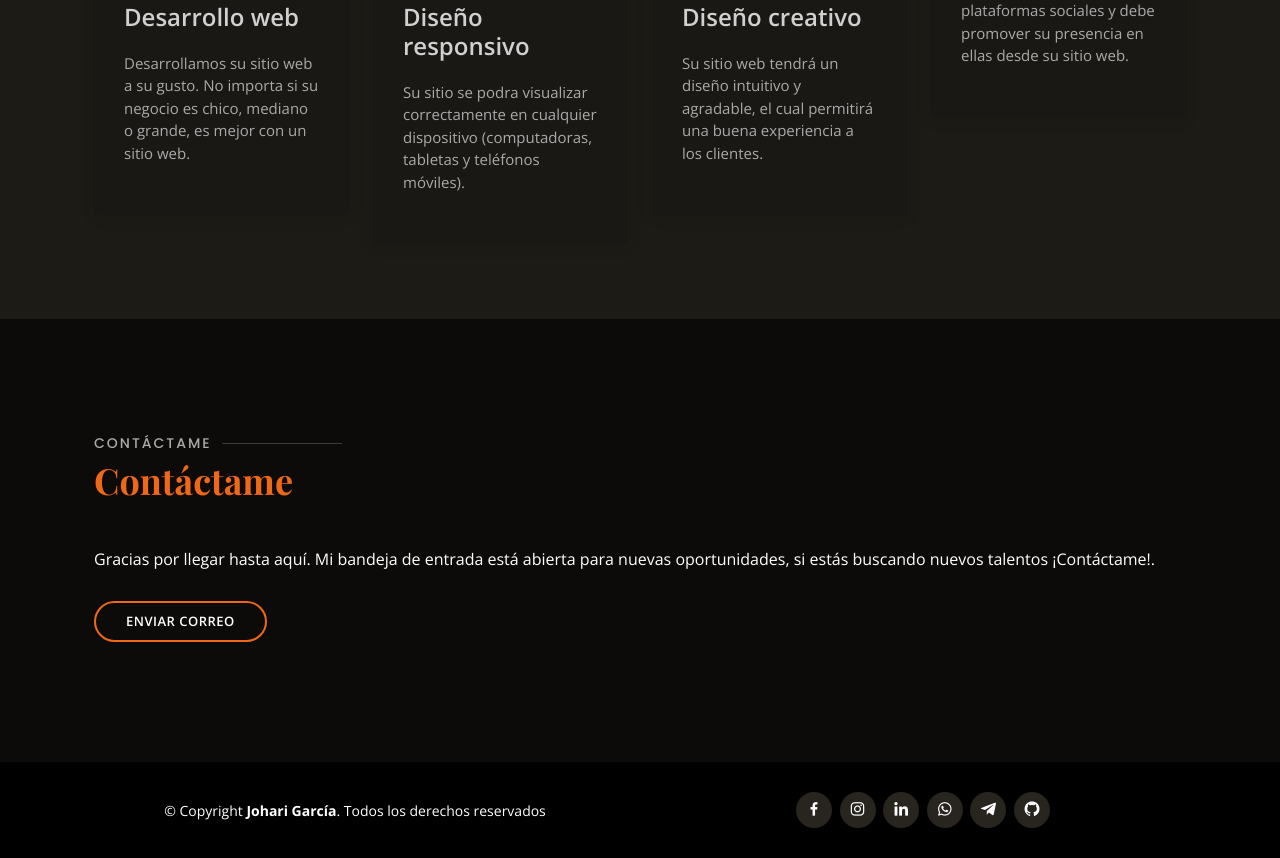
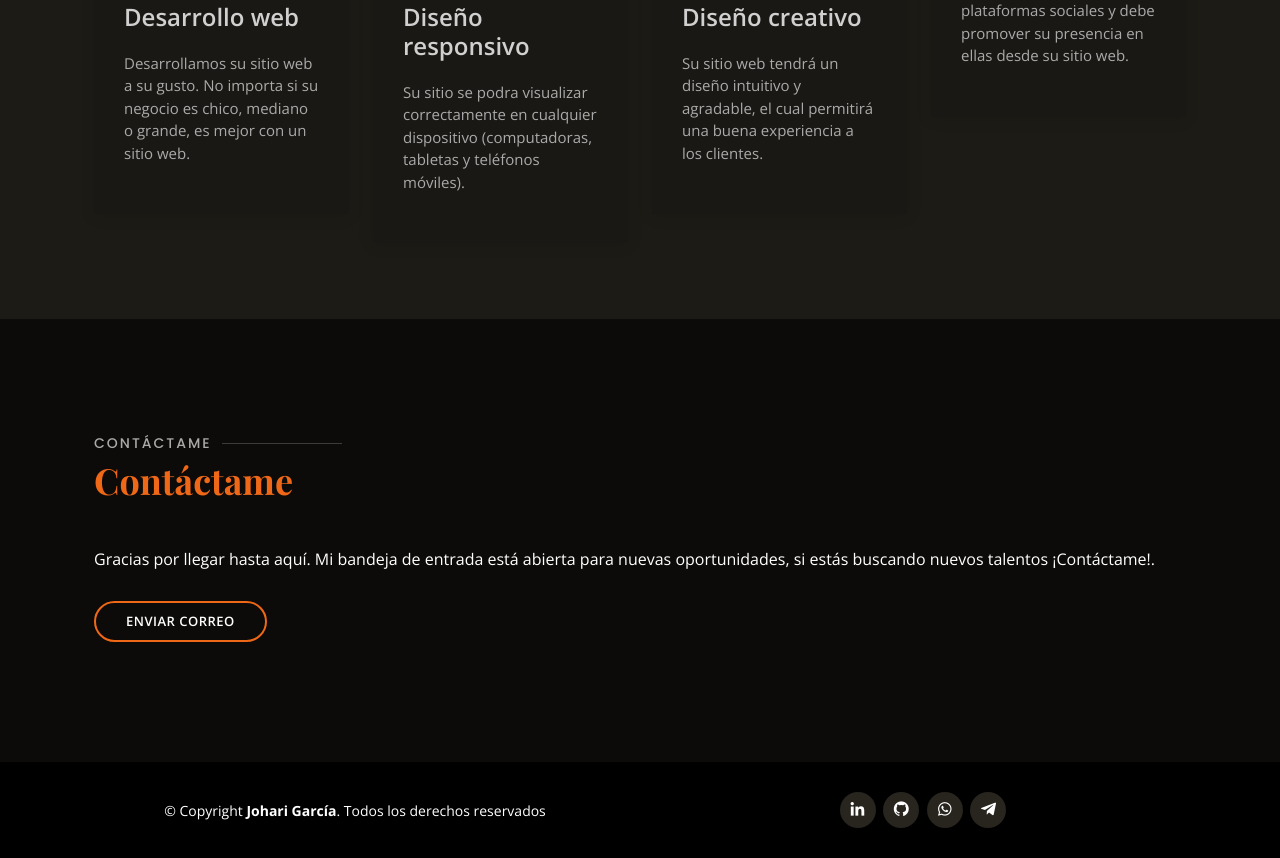
Before and after one commit to Johari-CGarcia/portfolio, a plain HTML site: page index.html in a window 1280 px wide. Shown: the part 3058-3916 px from the top of the page. Drawn offline with nearby package versions, Linux system fonts and the light colour scheme; a web font is replaced by a local one.

Commit message:
Actualizando redes sociales

```diff
--- a/index.html
+++ b/index.html
@@ -343,13 +343,13 @@
 
             <div class="col-lg-6">
               <div class="copyright social-links">
-                <a href="https://www.facebook.com/johari.cgarcia" target="_blank" class="facebook"><i class="bx bxl-facebook"></i></a>
-                <a href="https://www.instagram.com/johari_cgarcia" target="_blank" class="instagram"><i class="bx bxl-instagram"></i></a>
+                <!--<a href="https://www.facebook.com/johari.cgarcia" target="_blank" class="facebook"><i class="bx bxl-facebook"></i></a>-->
+                <!--<a href="https://www.instagram.com/johari_cgarcia" target="_blank" class="instagram"><i class="bx bxl-instagram"></i></a>-->
                 <a href="https://www.linkedin.com/in/johari-cgarcia1298" target="_blank"class="linkedin"><i class="bx bxl-linkedin"></i></a>
+                <a href="https://github.com/Johari-CGarcia" target="_blank" class="github"><i class="bx bxl-github"></i></a>
                 <a href="https://wa.me/9341213305" target="_blank" class="whastapp"><i class="bx bxl-whatsapp"></i></a>
                 <a href="https://t.me/johari_cgarcia" target="_blank" class="telegram"><i class="bx bxl-telegram"></i></a>
-                <a href="https://github.com/Johari-CGarcia" target="_blank" class="github"><i class="bx bxl-github"></i></a>
-              </div>
+               </div>
             </div>
           </div>
         </div>
```
